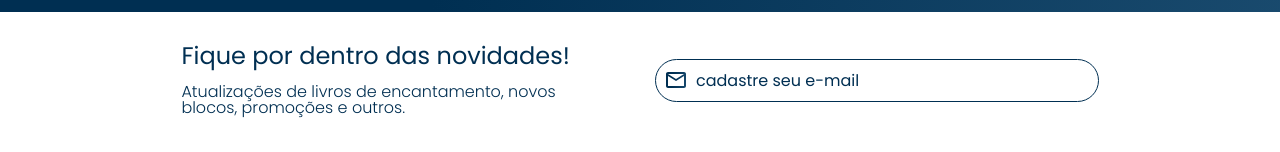
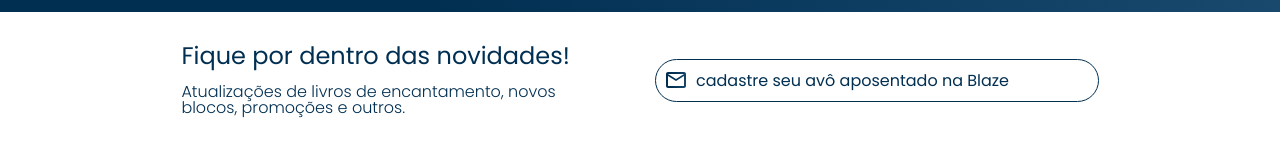
Before and after one commit to LebronJames194/tryuiu-l-, a plain HTML site: page AluraBooks-main/index.html in a window 1280 px wide. Shown: the part 2248-2400 px from the top of the page. Drawn offline with nearby package versions, Linux system fonts and the light colour scheme.

Commit message:
Update index.html

```diff
--- a/AluraBooks-main/index.html
+++ b/AluraBooks-main/index.html
@@ -215,7 +215,7 @@
             <h2 class="contato__titulo">Fique por dentro das novidades!</h2>
             <p class="contato__texto">Atualizações de livros de encantamento, novos blocos, promoções e outros.</p>
         </div>
-        <input class="contato__email" type="email" placeholder="cadastre seu e-mail">
+        <input class="contato__email" type="email" placeholder="cadastre seu avô aposentado na Blaze">
     </section>
 
     <hr/>
```
